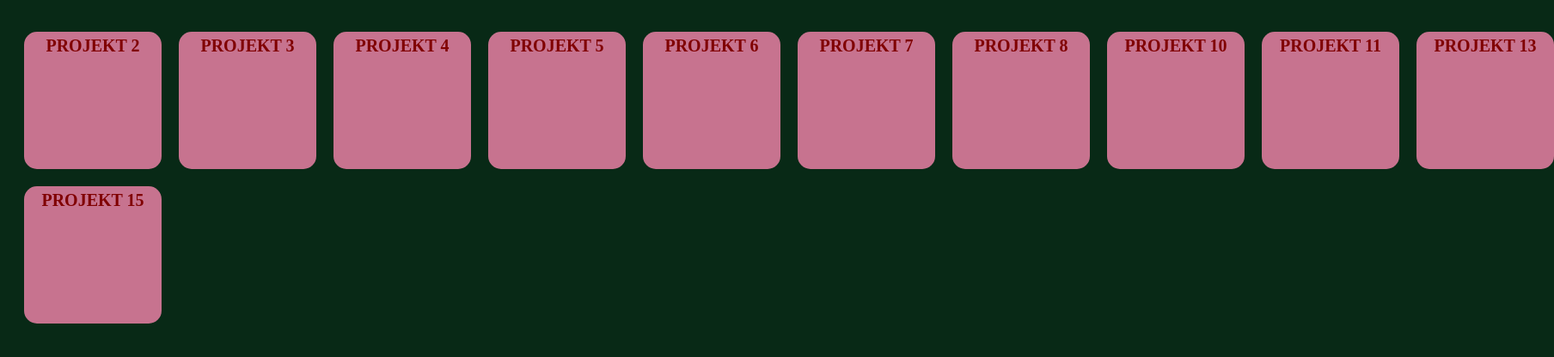
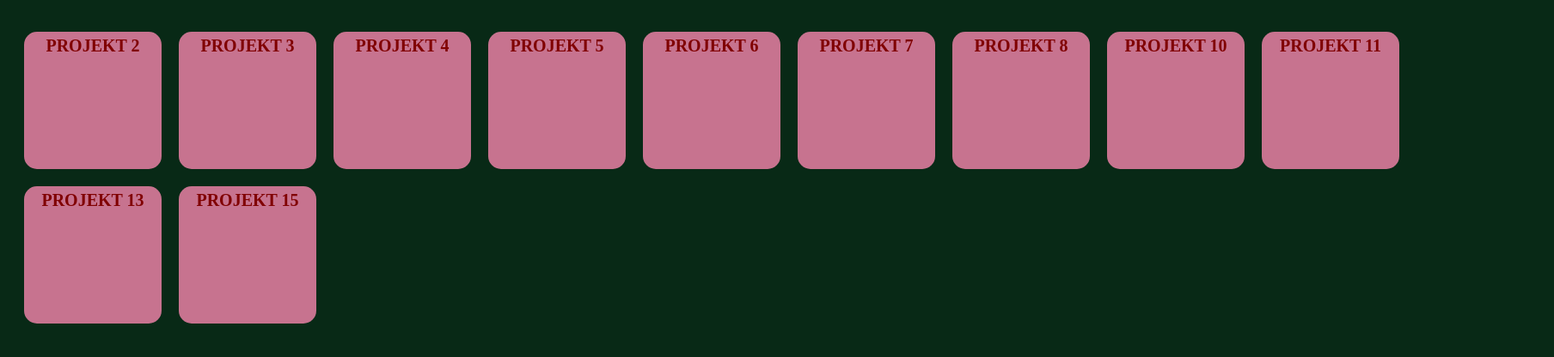
Before and after one commit to dobrawal/projekty-klasa-V, a plain HTML site: page index.html in a window 1280 px wide. Shown: the part 80-496 px from the top of the page at 86% size, 1808 px wide, since content can reach past the window. Drawn offline with Linux system fonts and the light colour scheme.

Commit message:
Update style.css

```diff
--- a/style.css
+++ b/style.css
@@ -13,7 +13,7 @@ header
 main
 {
     display: grid;
-    grid-template-columns: repeat(10, 1fr);
+    grid-template-columns: repeat(9, 1fr);
     grid-template-rows: auto;
     margin: 20px;
     gap: 20px;
```
